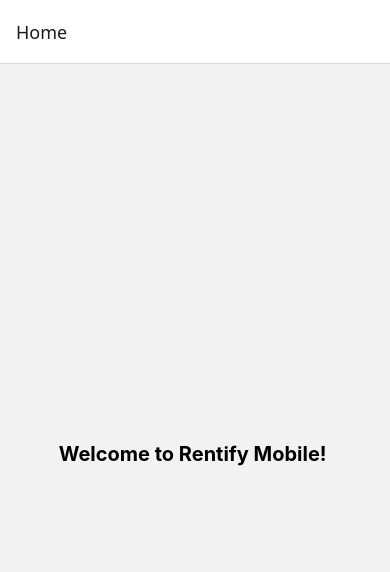
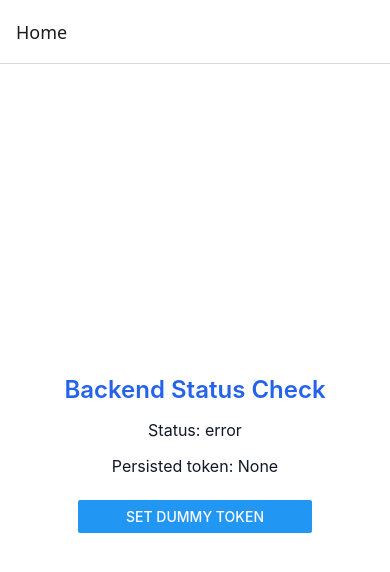
Before and after one commit to kubsamelkamu/RentifyMobile, a React Native app: screen /Home in a window 390 px wide. Shown: the top 572 px of the page. Built offline with nearby package versions, Linux system fonts and the light colour scheme; no server answers.

Commit message:
chore: scaffold Expo TS app, configure navigation, Redux & persistence, styling, env vars & API status check

```diff
--- a/App.tsx
+++ b/App.tsx
@@ -1,21 +1,14 @@
-//import { StatusBar } from 'expo-status-bar';
-//import { StyleSheet, Text, View } from 'react-native';
+import { Provider } from 'react-redux';
+import { PersistGate } from 'redux-persist/integration/react';
 import AppNavigator from './src/navigation';
-
+import { store, persistor } from './src/store/store';
 
 export default function App() {
   return (
-   <AppNavigator />
+    <Provider store={store}>
+      <PersistGate loading={null} persistor={persistor}>
+        <AppNavigator />
+      </PersistGate>
+    </Provider>
   );
 }
-
-/*const styles = StyleSheet.create({
-  container: {
-    flex: 1,
-    backgroundColor: '#fff',
-    alignItems: 'center',
-    justifyContent: 'center',
-  },
-});
-
-*/
--- a/app.json
+++ b/app.json
@@ -24,6 +24,10 @@
     },
     "web": {
       "favicon": "./assets/favicon.png"
+    },
+    "extra": {
+      "API_URL": "https://hrp-server-api.onrender.com",
+      "SOCKET_URL": "https://hrp-server-api.onrender.com"
     }
   }
 }
--- /dev/null
+++ b/babel.config.js
@@ -0,0 +1,6 @@
+export default function(api) {
+  api.cache(true);
+  return {
+    presets: ['babel-preset-expo'],
+  };
+};
--- a/package.json
+++ b/package.json
@@ -9,10 +9,13 @@
     "web": "expo start --web"
   },
   "dependencies": {
+    "@react-native-async-storage/async-storage": "2.1.2",
     "@react-navigation/native": "^7.1.16",
     "@react-navigation/native-stack": "^7.3.23",
     "@reduxjs/toolkit": "^2.8.2",
+    "axios": "^1.11.0",
     "expo": "^53.0.20",
+    "expo-constants": "~17.1.7",
     "expo-status-bar": "~2.2.3",
     "react": "19.0.0",
     "react-native": "0.79.5",
@@ -26,6 +29,7 @@
     "@types/react": "~19.0.10",
     "@types/react-redux": "^7.1.34",
     "@types/redux-persist": "^4.3.1",
+    "autoprefixer": "^10.4.21",
     "typescript": "~5.8.3"
   },
   "private": true
--- /dev/null
+++ b/src/api/status.ts
@@ -0,0 +1,10 @@
+// src/api/status.ts
+import axios from 'axios';
+import Constants from 'expo-constants';
+
+const API_URL = Constants.expoConfig?.extra?.API_URL as string;
+
+export async function fetchStatus(): Promise<{ status: string }> {
+  const response = await axios.get(`${API_URL}/health/status`);
+  return response.data;
+}
--- a/src/screen/HomeScreen.tsx
+++ b/src/screen/HomeScreen.tsx
@@ -1,22 +1,52 @@
-import React from 'react';
-import { View, Text, StyleSheet } from 'react-native';
+// src/screens/HomeScreen.tsx
+import React, { useEffect, useState } from 'react';
+import { View, Text, Button, ActivityIndicator } from 'react-native';
+import { useDispatch, useSelector } from 'react-redux';
+import { setCredentials } from '../store/slices/authSlice';
+import { RootState } from '../store/rootReducer';
+import { fetchStatus } from '../api/status';
+import style from '../style/global';
 
 export default function HomeScreen() {
+  const dispatch = useDispatch();
+  const token = useSelector((state: RootState) => state.auth.token);
+  const [status, setStatus] = useState<string | null>(null);
+  const [loading, setLoading] = useState(true);
+
+  useEffect(() => {
+    fetchStatus()
+      .then(data => {
+        setStatus(data.status);
+      })
+      .catch(err => {
+        console.error('Status check failed:', err);
+        setStatus('error');
+      })
+      .finally(() => setLoading(false));
+  }, []);
+
   return (
-    <View style={styles.container}>
-      <Text style={styles.title}>Welcome to Rentify Mobile! </Text>
+    <View style={style.container}>
+      <Text style={style.title}>Backend Status Check</Text>
+
+      {loading ? (
+        <ActivityIndicator size="large" style={{ marginTop: 20 }} />
+      ) : (
+        <Text style={style.subtitle}>
+          Status: {status}
+        </Text>
+      )}
+
+      <Text style={style.subtitle}>
+        Persisted token: {token ?? 'None'}
+      </Text>
+
+      <View style={style.buttonContainer}>
+        <Button
+          title="Set Dummy Token"
+          onPress={() => dispatch(setCredentials({ token: 'abc123', role: 'tenant' }))}
+        />
+      </View>
     </View>
   );
 }
-
-const styles = StyleSheet.create({
-  container: {
-    flex: 1,
-    justifyContent: 'center',
-    alignItems: 'center',
-  },
-  title: {
-    fontSize: 20,
-    fontWeight: 'bold',
-  },
-});
--- /dev/null
+++ b/src/store/rootReducer.ts
@@ -0,0 +1,7 @@
+import { combineReducers } from 'redux';
+import authReducer from './slices/authSlice';
+
+
+const rootReducer = combineReducers({ auth: authReducer });
+export type RootState = ReturnType<typeof rootReducer>;
+export default rootReducer;
--- /dev/null
+++ b/src/store/slices/authSlice.ts
@@ -0,0 +1,26 @@
+import { createSlice, PayloadAction } from '@reduxjs/toolkit';
+
+interface AuthState {
+  token: string | null;
+  role: 'admin' | 'landlord' | 'tenant' | null;
+}
+
+const initialState: AuthState = { token: null, role: null };
+
+const authSlice = createSlice({
+  name: 'auth',
+  initialState,
+  reducers: {
+    setCredentials(state, action: PayloadAction<{ token: string; role: AuthState['role'] }>) {
+      state.token = action.payload.token;
+      state.role = action.payload.role;
+    },
+    logout(state) {
+      state.token = null;
+      state.role = null;
+    }
+  }
+});
+
+export const { setCredentials, logout } = authSlice.actions;
+export default authSlice.reducer;
--- /dev/null
+++ b/src/store/store.ts
@@ -0,0 +1,20 @@
+import { configureStore } from '@reduxjs/toolkit';
+import { persistStore, persistReducer } from 'redux-persist';
+import AsyncStorage from '@react-native-async-storage/async-storage';
+import rootReducer from './rootReducer';
+
+const persistConfig = {
+  key: 'root',
+  storage: AsyncStorage,
+  whitelist: ['auth']
+};
+
+const persistedReducer = persistReducer(persistConfig, rootReducer);
+
+export const store = configureStore({
+  reducer: persistedReducer,
+  middleware: getDefaultMiddleware =>
+    getDefaultMiddleware({ serializableCheck: false })
+});
+
+export const persistor = persistStore(store);
--- /dev/null
+++ b/src/style/global.ts
@@ -0,0 +1,30 @@
+import { StyleSheet } from 'react-native';
+
+export const colors = {
+  primary: '#2563EB',
+  background: '#FFFFFF',
+  text: '#111827',
+};
+
+export default StyleSheet.create({
+  container: {
+    flex: 1,
+    justifyContent: 'center',
+    alignItems: 'center',
+    backgroundColor: colors.background,
+  },
+  title: {
+    fontSize: 24,
+    fontWeight: '600',
+    color: colors.primary,
+  },
+  subtitle: {
+    marginTop: 16,
+    fontSize: 16,
+    color: colors.text,
+  },
+  buttonContainer: {
+    marginTop: 24,
+    width: '60%',
+  },
+});
```
Also changed, not shown: tsconfig.json (+7 -2 lines), 1 other file (tests, documents, lock files or other folders).
